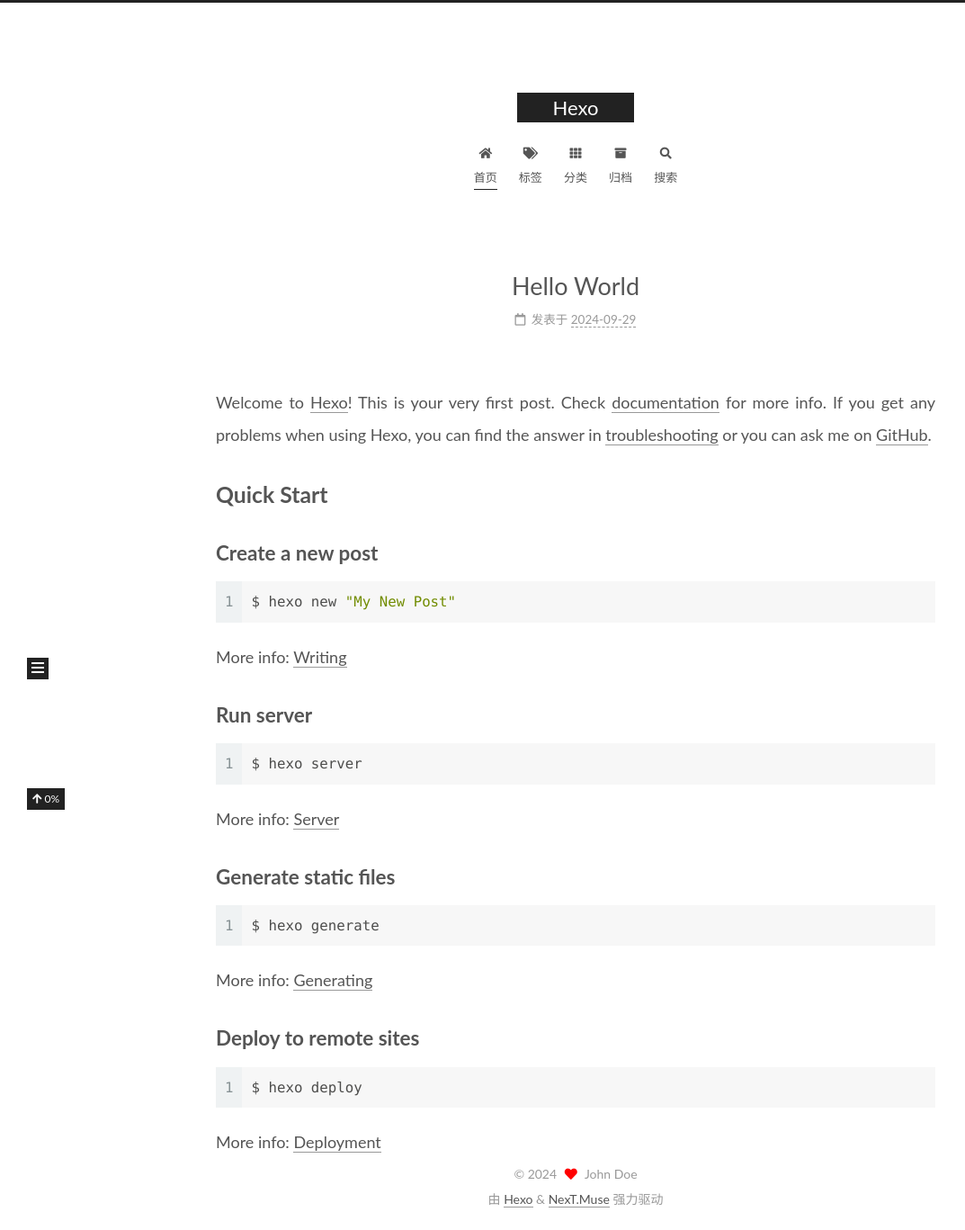
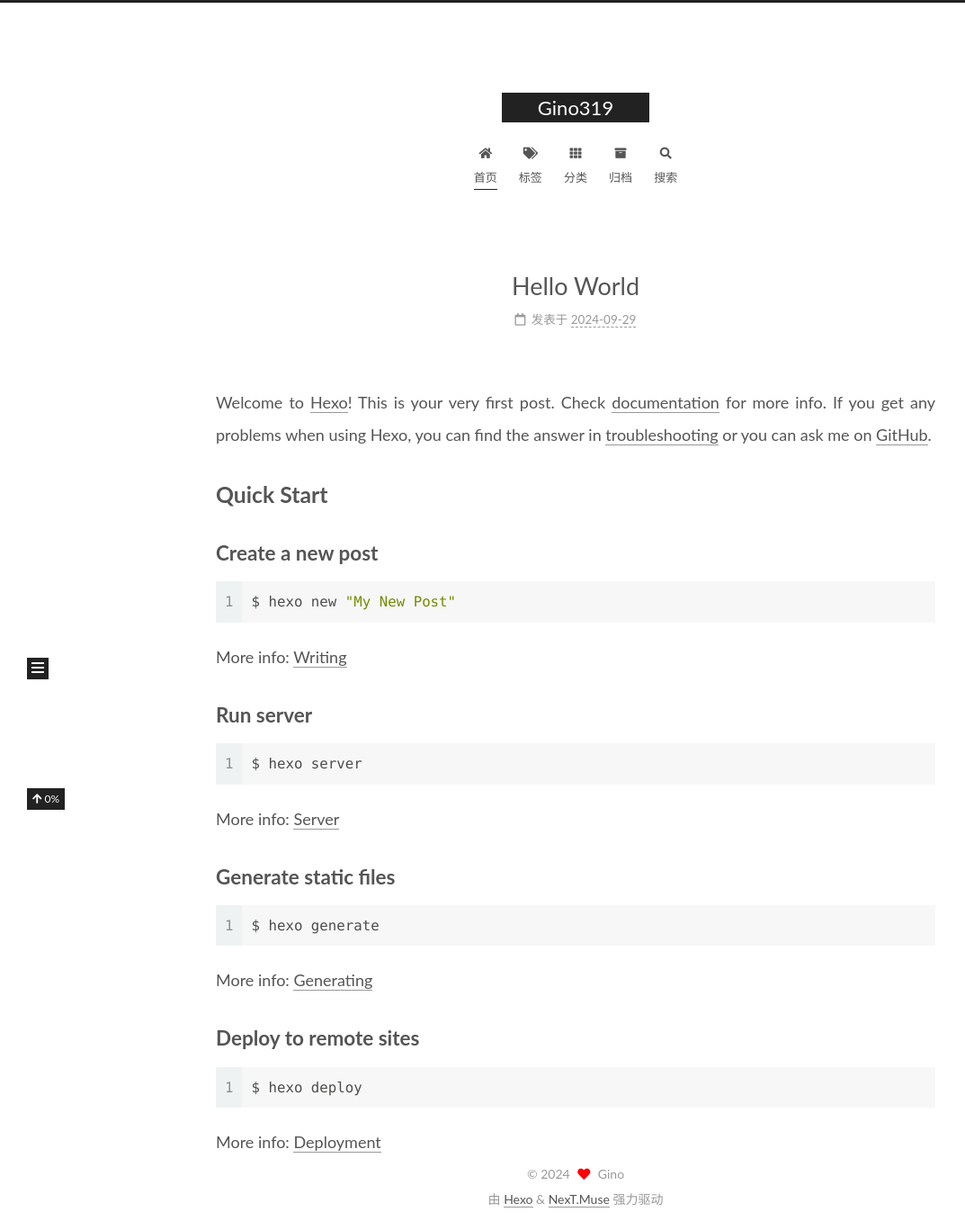
Before and after one commit to Gino319/Gino319.github.io, a plain HTML site: page index.html in a window 1280 px wide. Shown: the whole page at 90% size, without its empty margins (0-1073 px from the left). Drawn offline with Linux system fonts and the light colour scheme.

Commit message:
Site updated: 2024-09-29 21:47:26

```diff
--- a/index.html
+++ b/index.html
@@ -20,12 +20,15 @@
     var CONFIG = {"hostname":"example.com","root":"/","scheme":"Muse","version":"7.8.0","exturl":false,"sidebar":{"position":"left","display":"post","padding":18,"offset":12,"onmobile":false},"copycode":{"enable":false,"show_result":false,"style":null},"back2top":{"enable":true,"sidebar":false,"scrollpercent":true},"bookmark":{"enable":false,"color":"#222","save":"auto"},"fancybox":false,"mediumzoom":false,"lazyload":false,"pangu":false,"comments":{"style":"tabs","active":null,"storage":true,"lazyload":false,"nav":null},"algolia":{"hits":{"per_page":10},"labels":{"input_placeholder":"Search for Posts","hits_empty":"We didn't find any results for the search: ${query}","hits_stats":"${hits} results found in ${time} ms"}},"localsearch":{"enable":true,"trigger":"auto","top_n_per_article":1,"unescape":false,"preload":false},"motion":{"enable":true,"async":false,"transition":{"post_block":"fadeIn","post_header":"slideDownIn","post_body":"slideDownIn","coll_header":"slideLeftIn","sidebar":"slideUpIn"}},"path":"search.xml"};
   </script>
 
-  <meta property="og:type" content="website">
-<meta property="og:title" content="Hexo">
+  <meta name="description" content="悟已往之不谏，知来者之可追">
+<meta property="og:type" content="website">
+<meta property="og:title" content="Gino319">
 <meta property="og:url" content="http://example.com/index.html">
-<meta property="og:site_name" content="Hexo">
+<meta property="og:site_name" content="Gino319">
+<meta property="og:description" content="悟已往之不谏，知来者之可追">
 <meta property="og:locale" content="zh_CN">
-<meta property="article:author" content="John Doe">
+<meta property="article:author" content="Gino">
+<meta property="article:tag" content="保研，计算机技术学习">
 <meta name="twitter:card" content="summary">
 
 <link rel="canonical" href="http://example.com/">
@@ -41,7 +44,7 @@
   };
 </script>
 
-  <title>Hexo</title>
+  <title>Gino319</title>
 
 
 
@@ -92,7 +95,7 @@
 
     <a href="/" class="brand" rel="start">
       <span class="logo-line-before"><i></i></span>
-      <h1 class="site-title">Hexo</h1>
+      <h1 class="site-title">Gino319</h1>
       <span class="logo-line-after"><i></i></span>
     </a>
   </div>
@@ -187,12 +190,12 @@
 
     <span hidden itemprop="author" itemscope itemtype="http://schema.org/Person">
       <meta itemprop="image" content="/images/avatar.gif">
-      <meta itemprop="name" content="John Doe">
-      <meta itemprop="description" content="">
+      <meta itemprop="name" content="Gino">
+      <meta itemprop="description" content="悟已往之不谏，知来者之可追">
     </span>
 
     <span hidden itemprop="publisher" itemscope itemtype="http://schema.org/Organization">
-      <meta itemprop="name" content="Hexo">
+      <meta itemprop="name" content="Gino319">
     </span>
       <header class="post-header">
         <h2 class="post-title" itemprop="name headline">
@@ -307,8 +310,8 @@
 
       <div class="site-overview-wrap sidebar-panel">
         <div class="site-author motion-element" itemprop="author" itemscope itemtype="http://schema.org/Person">
-  <p class="site-author-name" itemprop="name">John Doe</p>
-  <div class="site-description" itemprop="description"></div>
+  <p class="site-author-name" itemprop="name">Gino</p>
+  <div class="site-description" itemprop="description">悟已往之不谏，知来者之可追</div>
 </div>
 <div class="site-state-wrap motion-element">
   <nav class="site-state">
@@ -347,7 +350,7 @@
   <span class="with-love">
     <i class="fa fa-heart"></i>
   </span>
-  <span class="author" itemprop="copyrightHolder">John Doe</span>
+  <span class="author" itemprop="copyrightHolder">Gino</span>
 </div>
   <div class="powered-by">由 <a href="https://hexo.io/" class="theme-link" rel="noopener" target="_blank">Hexo</a> & <a href="https://muse.theme-next.org/" class="theme-link" rel="noopener" target="_blank">NexT.Muse</a> 强力驱动
   </div>
```
Also changed, not shown: 2024/09/29/hello-world/index.html (+11 -10 lines), archives/2024/09/index.html (+12 -9 lines), archives/2024/index.html (+12 -9 lines), archives/index.html (+12 -9 lines).
